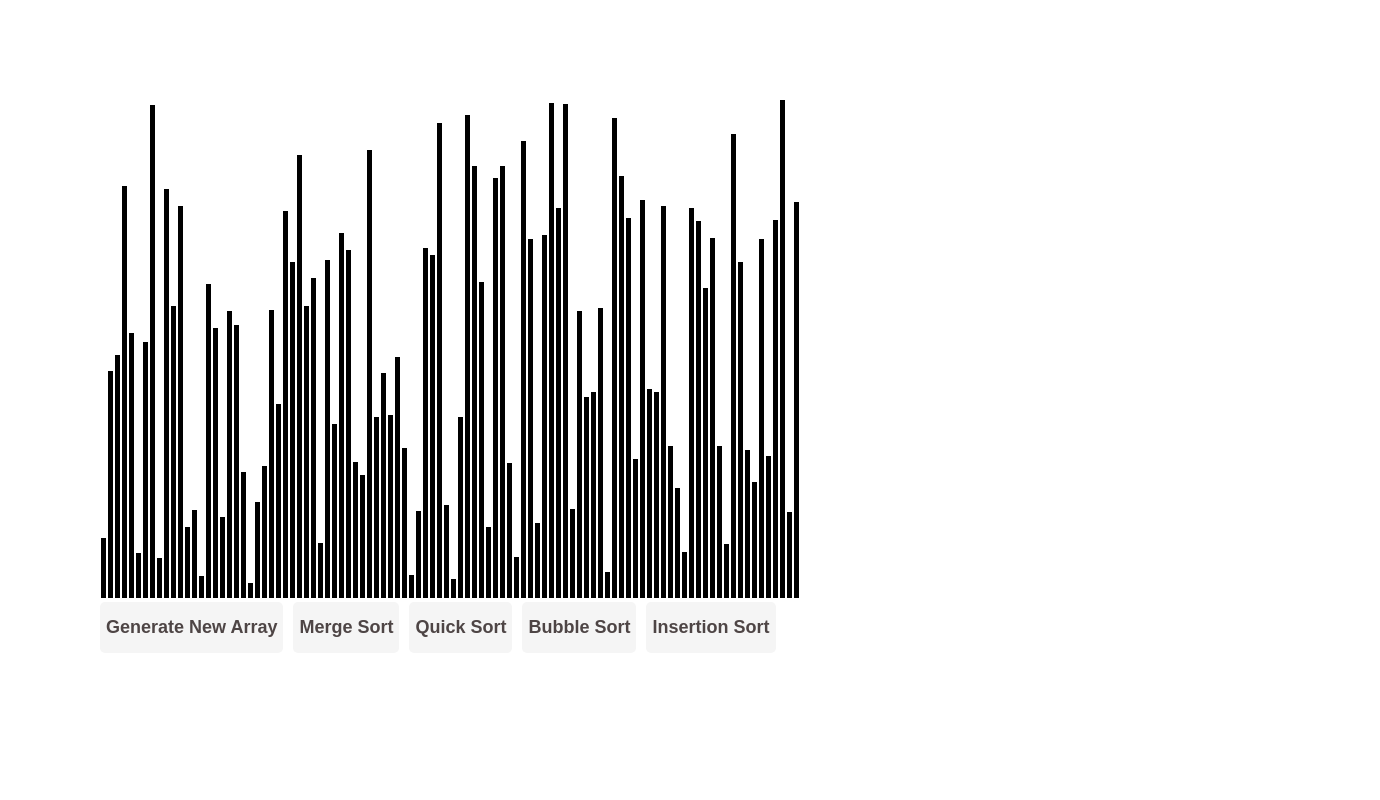
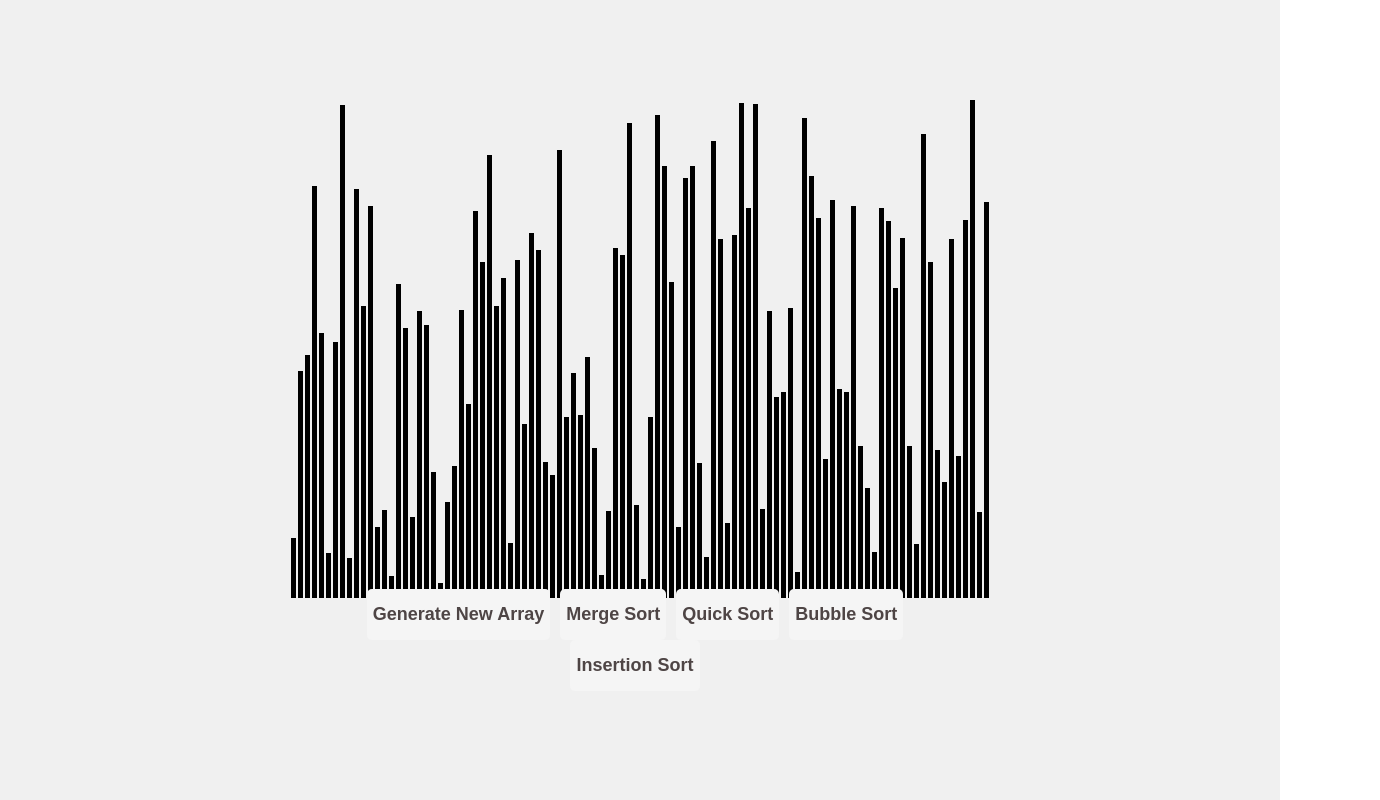
Before and after one commit to waliamehak/SortingVisualiser, a React (Create React App) app: page / in a window 1280 px wide. Shown: the whole page, 1380 px wide, since content can reach past the window. Built offline with nearby package versions, Linux system fonts and the light colour scheme.

Commit message:
updated CSS

```diff
--- a/src/SortingVisulaiser/SortingVisualiser.css
+++ b/src/SortingVisulaiser/SortingVisualiser.css
@@ -1,15 +1,17 @@
 .array-container {
-   position: relative;
-   left: 100px;
-   top:100px;
+  width:100%;
+  height:100%;
+  background-color: rgb(240, 240, 240);
+  text-align: center;
+  min-height: 100vh;
+
   }
 
   .array-bar {
-    top : 50%;
     width: 5px;
     display: inline-block;
-    margin: 0 1px;
-    background-color: black;
+    margin: 0px 1px;
+    margin-top: 100px;
   }
 
   button{
@@ -30,5 +32,7 @@
 
   .buttons{
     position: absolute;
-    padding-top: 24px;
+    left:50%;
+    top:80%;
+    transform: translate(-50%, -50%);
   }
--- a/src/SortingVisulaiser/SortingVisualiser.js
+++ b/src/SortingVisulaiser/SortingVisualiser.js
@@ -39,14 +39,6 @@ class SortingVisualiser extends Component {
                 offset += i;
             }
         }, offset * 5.5);
-        setTimeout(()=>{
-            for (let i = 0; i < buttons.length; i++) {
-                buttons[i].disabled = true;
-              }
-        }, offset);
-        for (let i = 0; i < buttons.length; i++) {
-          buttons[i].disabled = false;
-        }
     }
     mergeSort() {
         const animations = MergeSort(this.state.array);
@@ -190,7 +182,7 @@ class SortingVisualiser extends Component {
                             height: `${value}px`,
                         }}></div>
                 ))}
-                <div>
+                <div className= 'buttons'>
                     <button onClick={() => this.resetArray()}>Generate New Array</button>
                     <button onClick={() => this.mergeSort()}>Merge Sort</button>
                     <button onClick={() => this.quickSort()}>Quick Sort</button>
```
Also changed, not shown: src/index.css (line endings or trailing spaces).
